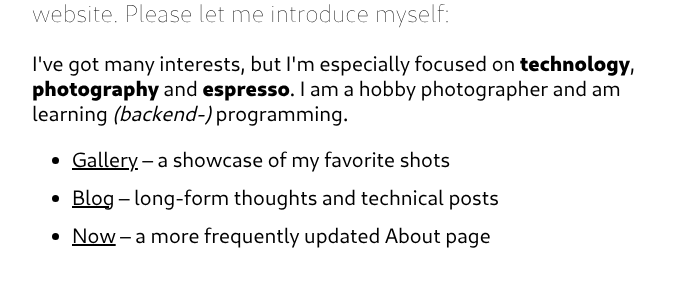
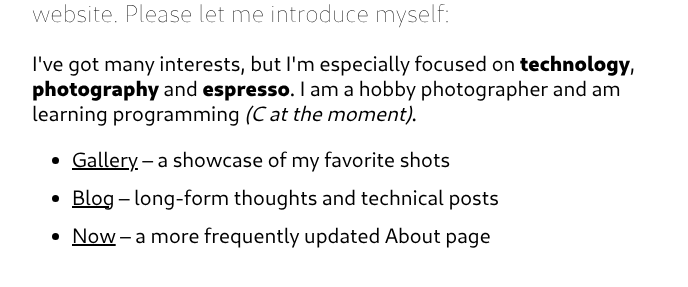
Before and after one commit to konstantintutsch/website, a Jekyll site: the page built from index.html, in a window 1280 px wide. Shown: the part 221-508 px from the top of the page, without its empty margins (288-976 px from the left). Built offline with Jekyll 4.4.1, drawn with Linux system fonts in a browser that asks for light colours.

Commit message:
Current programming language

```diff
--- a/index.html
+++ b/index.html
@@ -8,7 +8,7 @@ description: Welcome to Konstantin Tutsch's website. Discover lots of informatio
 
 <article>
     <p class="description">Hi! My name is Konstantin Tutsch 👋, welcome to my website. Please let me introduce myself:</p>
-    <p>I've got many interests, but I'm especially focused on <b>technology</b>, <b>photography</b> and <b>espresso</b>. I am a hobby photographer and am learning <i>(backend-)</i> programming.</p>
+    <p>I've got many interests, but I'm especially focused on <b>technology</b>, <b>photography</b> and <b>espresso</b>. I am a hobby photographer and am learning programming <i>(C at the moment)</i>.</p>
     <ul>
     {% for page in site.data.navigation.home %}
         <li><a href="{{ page.path }}">{{ page.name }}</a> – {{ page.desc }}</li>
```
